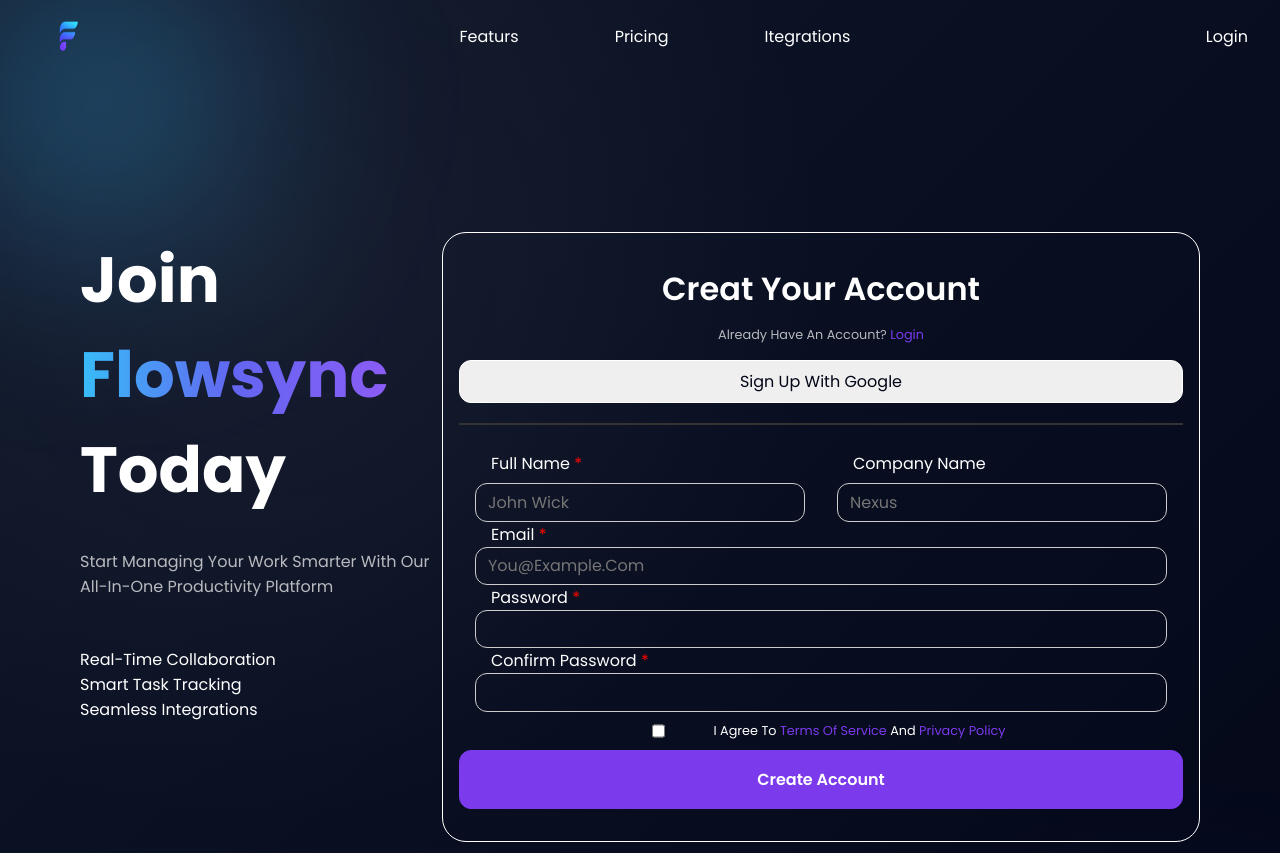
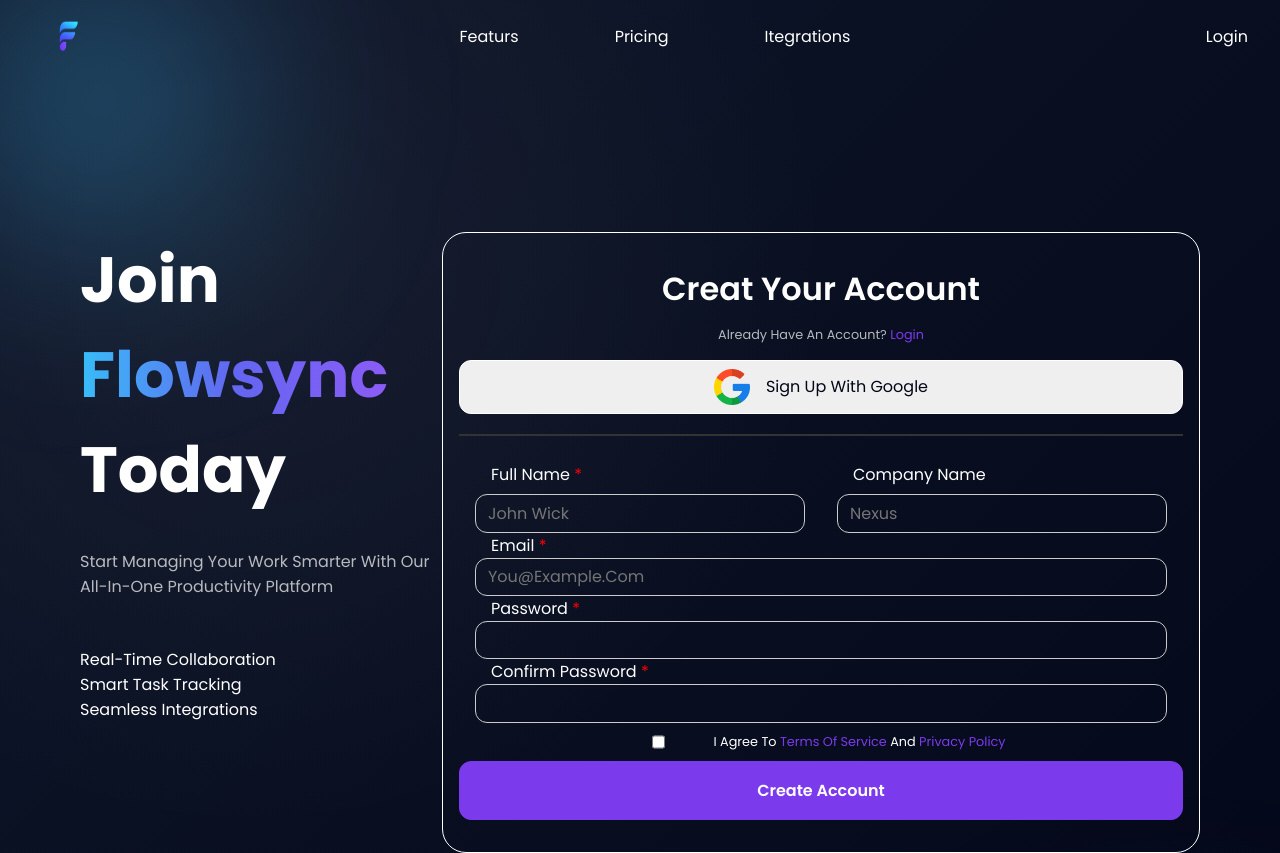
Before and after one commit to strngcd/sign-up-form, a plain HTML site: page index.html in a window 1280 px wide. Shown: the top 853 px of the page. Drawn offline with Linux system fonts and the light colour scheme.

Commit message:
i forgot to add an icon

```diff
--- a/index.html
+++ b/index.html
@@ -36,7 +36,7 @@
     <div class="hero-right">
         <h2>Creat your account</h2>
         <p>Already have an account? <a href="">Login</a></p>
-        <button id="google-btn">
+        <button id="google-btn"> <img src="images/google.png" alt="google" id="google">
             sign up with google
         </button>
 
--- a/style.css
+++ b/style.css
@@ -145,6 +145,10 @@
     border-radius: 12px;
     border: 1px solid white;
     margin-bottom: 1rem;
+    display: flex;
+    justify-content: center;
+    align-items: center;
+    gap: 1rem;
 }
 #google-btn:hover {
     background-color: #7C3AED;
@@ -152,6 +156,10 @@
     color: white;
     font-weight: 600;
 
+}
+#google {
+    width: 36px;
+    height: 36px;
 }
 form {
     margin-top: 1rem;
```
Also changed, not shown: images/google.png (added).
